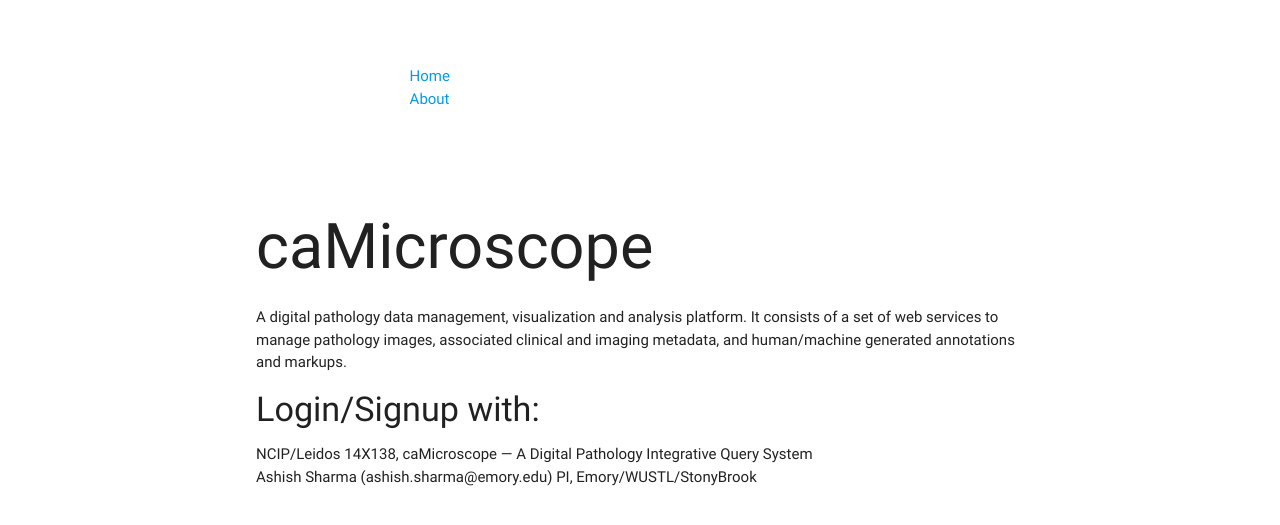
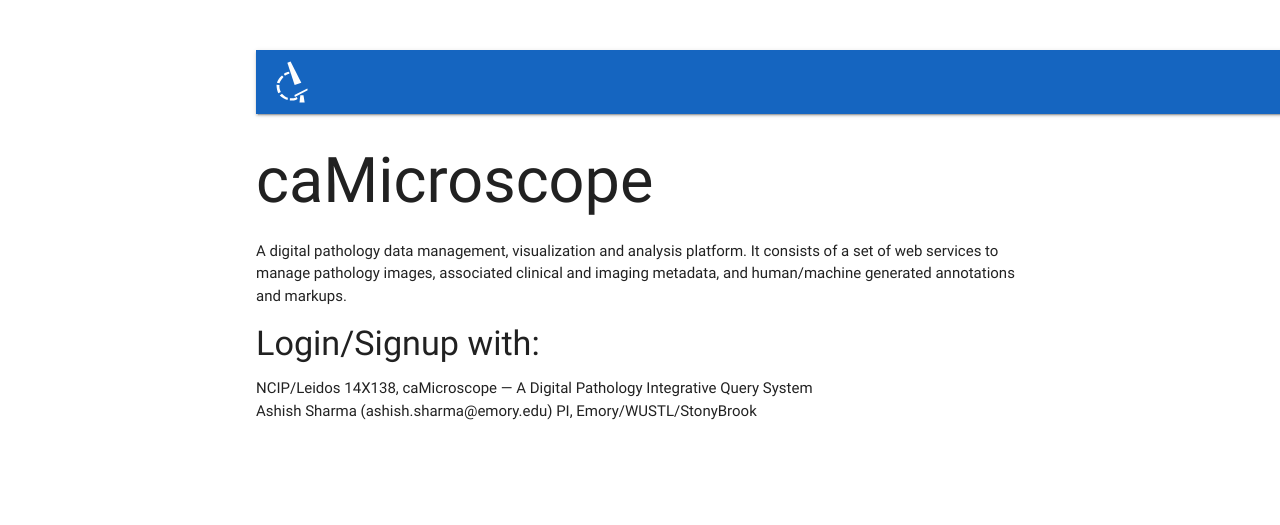
Before and after one commit to supraja2710/Security, a PHP site: page /plus/index.php in a window 1280 px wide. Shown: the top 525 px of the page. Run offline with PHP 8.4, Linux system fonts and the light colour scheme; data that the repository does not hold is empty; some libraries are stand-ins or nearby versions.

Commit message:
move navbar

```diff
--- a/index.php
+++ b/index.php
@@ -63,23 +63,18 @@ require_once('config/security_config.php');
 <![endif]-->
 
    <div class="container">
-   <div class="navbar navbar-default navbar-fixed-top">
-      <div class="container">
-         <div>
-            <div class="header">
-               <ul class="nav nav-pills pull-right">
-                  <li class="active">
-                     <a href="#">Home</a>
-                  </li>
-                  <li>
-                     <a href="#modal_about">About</a>
-                  </li>
-               </ul>
-               <h3 class="text-muted"><br></h3>
-            </div>
+     <div class="navbar-fixed">
+       <nav class="blue darken-3">
+         <div class="nav-wrapper">
+           <a href="#modal_about" class="brand-logo">
+             <i class="microscope">
+               <img src="svg/camic_vector.svg" id="svg1" class="camic_logo" width="100%" height="100%" viewBox="0 0 640 480" preserveAspectRatio="xMaxYMax"/>
+             </i>
+             <?php print $branding_title; ?>
+           </a>
          </div>
-      </div>
-   </div>
+       </nav>
+     </div>
 
    <div id="modal_about" class="modal modal-fixed-footer">
      <div class="modal-content">
```
